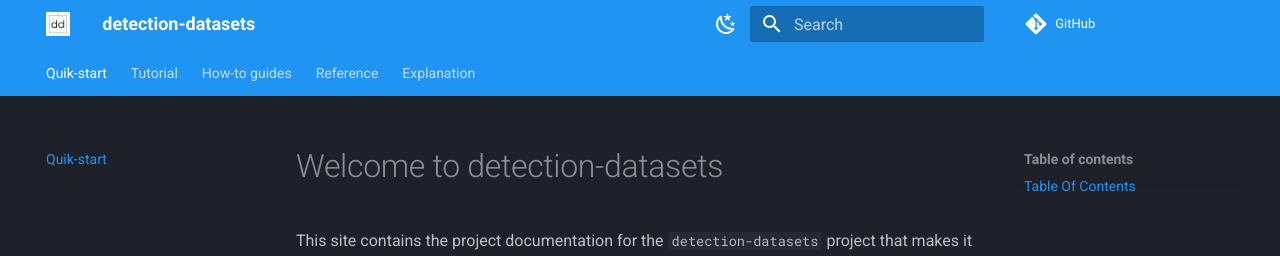
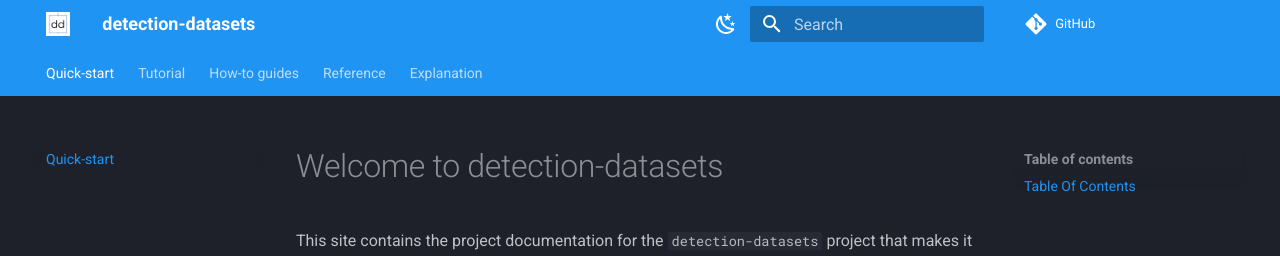
Before and after one commit to blinjrm/detection-datasets, an MkDocs documentation site: the page built from docs/index.md, in a window 1280 px wide. Shown: the top 256 px of the page. Built offline with MkDocs 1.6.1 and Material for MkDocs 9.7.7, drawn with Linux system fonts in a browser that asks for light colours; comment, search, counter and statistics services are not loaded; some of the changed lines change nothing that is shown.

Commit message:
fix: typo.

```diff
--- a/mkdocs.yml
+++ b/mkdocs.yml
@@ -32,7 +32,7 @@ plugins:
   - search
 
 nav:
-  - Quik-start: index.md
+  - Quick-start: index.md
   - Tutorial: tutorials.md
   - How-to guides: how-to-guides.md
   - Reference:
```
